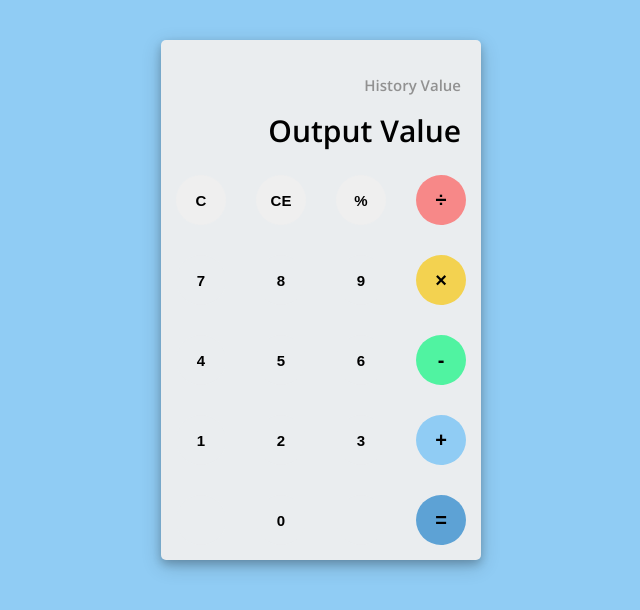
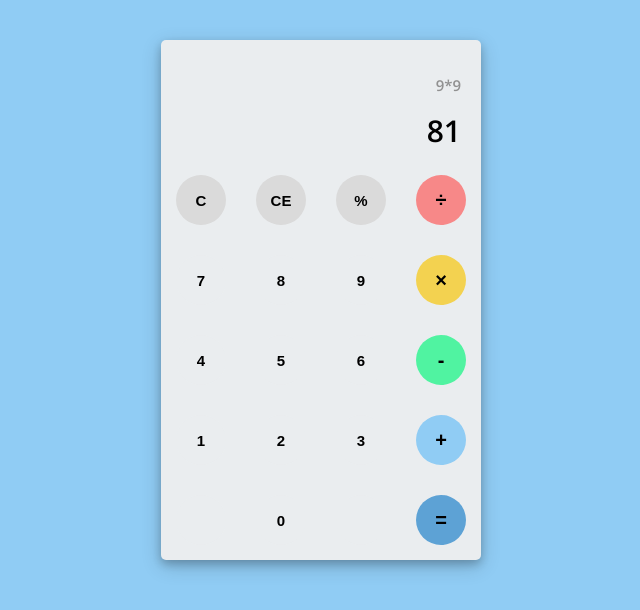
Before and after one commit to cagregoris/calculator, a plain HTML site: page index.html in a window 1280 px wide. Shown: the whole page, without its empty margins (319-959 px from the left). Drawn offline with nearby package versions, Linux system fonts and the light colour scheme.

Commit message:
styling done

```diff
--- a/index.html
+++ b/index.html
@@ -9,10 +9,10 @@
       <div id="calculator">
         <div id="result">
           <div id="history">
-            <p>History Value</p>
+            <p>9*9</p>
           </div>
           <div id="output">
-            <p>Output Value</p>
+            <p>81</p>
           </div>
         </div>
         <div id="keyboard">
--- a/style.css
+++ b/style.css
@@ -6,8 +6,6 @@ body{
 #container{
   width: 1000px;
 	height: 550px;
-	/* background-image: linear-gradient(rgba(0,0,0,0.3),rgba(0,0,0,0.3)), url(bgImg.jpg); */
-  /* background-image: url("https://www.transparenttextures.com/patterns/diagmonds-light.png"); */
 	margin: 20px auto;
 }
 
@@ -44,6 +42,10 @@ body{
 
 #keyboard {
   height: 400px;
+}
+
+#clear, #backspace, .operator {
+  background-color: rgb(218, 218, 218);
 }
 
 .operator, .number, .empty {
```
